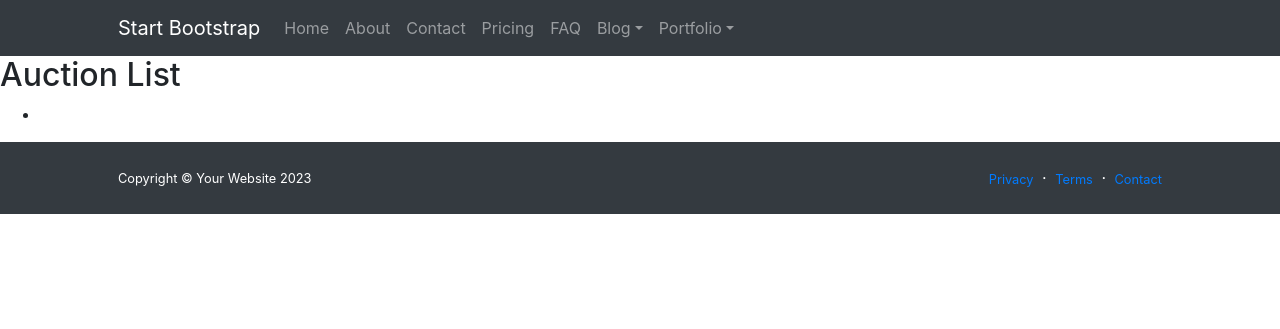
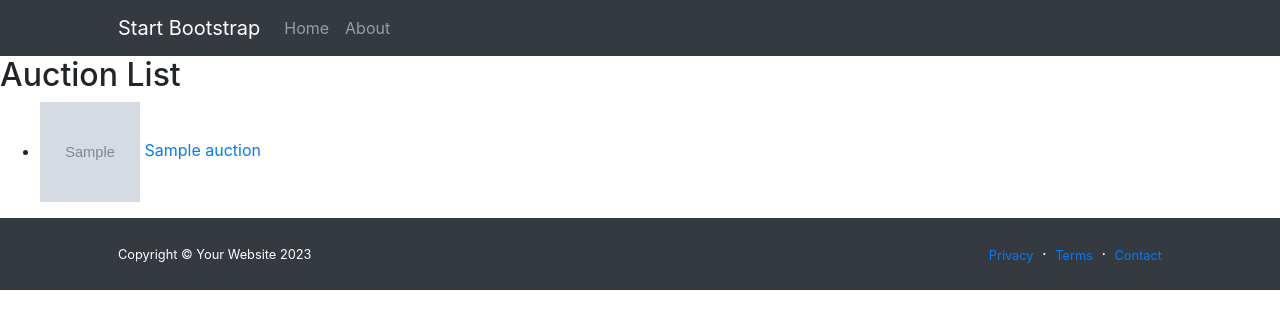
Before and after one commit to SavanSutariya/PriceQuest, a Django app: page / in a window 1280 px wide. Shown: the top 329 px of the page. Run offline with Django 4.2, Linux system fonts and the light colour scheme; tables that the repository leaves empty hold one stand-in row (values such as "Sample post"); grey boxes marked "Sample" are stand-in pictures.

Commit message:
auction list demo

```diff
--- a/bid/templates/bid/auctions_list.html
+++ b/bid/templates/bid/auctions_list.html
@@ -4,7 +4,10 @@
     <h2>Auction List</h2>
     <ul>
         {% for auction in auctions %}
-            <li><a href="#">{{ auction.title }}</a></li>
+            <li>
+                <img src="{{ auction.image.url }}" alt="{{ auction.name }}" width="100" height="100">
+                <a href="#">{{ auction.name }}</a>
+            </li>
         {% endfor %}
     </ul>
 {% endblock content %}
--- a/bid/templates/bid/base.html
+++ b/bid/templates/bid/base.html
@@ -27,23 +27,6 @@
                         <ul class="navbar-nav ms-auto mb-2 mb-lg-0">
                             <li class="nav-item"><a class="nav-link" href="index.html">Home</a></li>
                             <li class="nav-item"><a class="nav-link" href="about.html">About</a></li>
-                            <li class="nav-item"><a class="nav-link" href="contact.html">Contact</a></li>
-                            <li class="nav-item"><a class="nav-link" href="pricing.html">Pricing</a></li>
-                            <li class="nav-item"><a class="nav-link" href="faq.html">FAQ</a></li>
-                            <li class="nav-item dropdown">
-                                <a class="nav-link dropdown-toggle" id="navbarDropdownBlog" href="#" role="button" data-bs-toggle="dropdown" aria-expanded="false">Blog</a>
-                                <ul class="dropdown-menu dropdown-menu-end" aria-labelledby="navbarDropdownBlog">
-                                    <li><a class="dropdown-item" href="blog-home.html">Blog Home</a></li>
-                                    <li><a class="dropdown-item" href="blog-post.html">Blog Post</a></li>
-                                </ul>
-                            </li>
-                            <li class="nav-item dropdown">
-                                <a class="nav-link dropdown-toggle" id="navbarDropdownPortfolio" href="#" role="button" data-bs-toggle="dropdown" aria-expanded="false">Portfolio</a>
-                                <ul class="dropdown-menu dropdown-menu-end" aria-labelledby="navbarDropdownPortfolio">
-                                    <li><a class="dropdown-item" href="portfolio-overview.html">Portfolio Overview</a></li>
-                                    <li><a class="dropdown-item" href="portfolio-item.html">Portfolio Item</a></li>
-                                </ul>
-                            </li>
                         </ul>
                     </div>
                 </div>
--- a/bid/urls.py
+++ b/bid/urls.py
@@ -19,10 +19,6 @@
     # path('logout/', views.logout_view, name='logout'),
     # path('register/', views.register, name='register'),
 
-    # path('watchlist/', views.watchlist, name='watchlist'),
-    # path('watchlist/<int:id>/remove/', views.remove, name='remove'),
-    # path('watchlist/<int:id>/add/', views.add, name='add'),
-
     path('create/', views.create, name='create'),
     # path('profile/', views.profile, name='profile'),
     # path('profile/<int:id>/', views.profile, name='profile'),
```
Also changed, not shown: auctions/share.webp (added).
